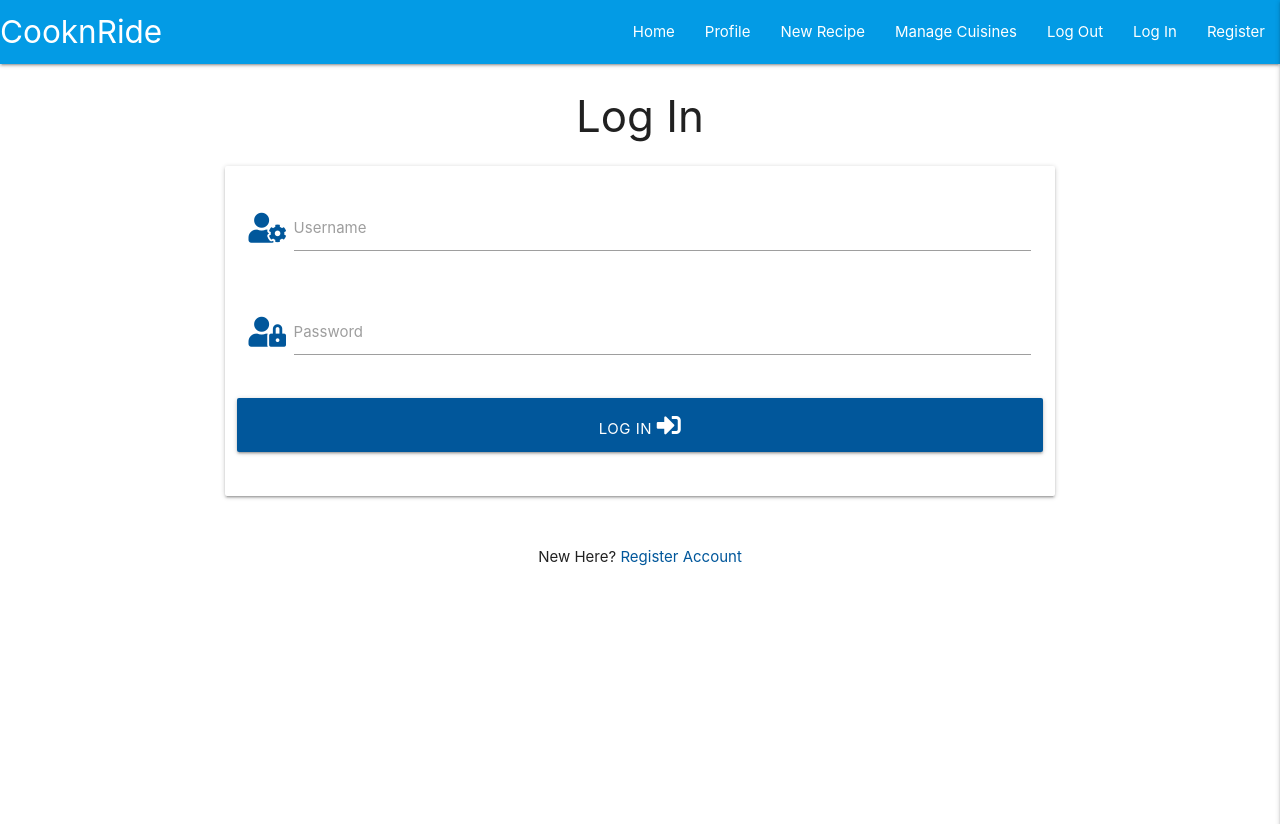
After one commit to ictwise/pp3, a Flask app: page /login in a window 1280 px wide. The commit adds this page. Shown: the top 824 px of the page. Run offline with Flask 2, Linux system fonts and the light colour scheme; some libraries are stand-ins or nearby versions.

Commit message:
Add Login functionality

```diff
--- a/cooknride/routes.py
+++ b/cooknride/routes.py
@@ -11,25 +11,68 @@ def get_recipes():
     recipes = mongo.db.recipes.find()
     return render_template("recipes.html", recipes=recipes)
 
+
 @app.route("/register", methods=["GET", "POST"])
 def register():
     if request.method == "POST":
         # check if username already exists in db
-        existing_user = mongo.db.users.find_one(
-            {"username": request.form.get("username").lower()})
+        existing_user = Users.query.filter(Users.user_name == \
+                                           request.form.get("username").lower()).all()
 
         if existing_user:
             flash("Username already exists")
             return redirect(url_for("register"))
 
-        register = {
-            "username": request.form.get("username").lower(),
-            "email": request.form.get("email").lower(),
-            "password": generate_password_hash(request.form.get("password"))
-        }
-        mongo.db.users.insert_one(register)
+        user = Users(
+            user_name=request.form.get("username").lower(),
+            email=request.form.get("email").lower(),
+            password=generate_password_hash(request.form.get("password"))
+        )
+
+        db.session.add(user)
+        db.session.commit()
 
         # put the new user into 'session' cookie
         session["user"] = request.form.get("username").lower()
         flash("Registration Successful!")
+        return redirect(url_for("profile", username=session["user"]))
+
     return render_template("register.html")
+
+@app.route("/login", methods=["GET", "POST"])
+def login():
+    if request.method == "POST":
+        # check if username exists in db
+        existing_user = Users.query.filter(Users.user_name == \
+                                           request.form.get("username").lower()).all()
+
+        if existing_user:
+            print(request.form.get("username"))
+            # ensure hashed password matches user input
+            if check_password_hash(
+                    existing_user[0].password, request.form.get("password")):
+                        session["user"] = request.form.get("username").lower()
+                        flash("Welcome, {}".format(
+                            request.form.get("username")))
+                        return redirect(url_for(
+                            "profile", username=session["user"]))
+            else:
+                # invalid password match
+                flash("Incorrect Username and/or Password")
+                return redirect(url_for("login"))
+
+        else:
+            # username doesn't exist
+            flash("Incorrect Username and/or Password")
+            return redirect(url_for("login"))
+
+    return render_template("login.html")
+
+
+@app.route("/profile/<username>", methods=["GET", "POST"])
+def profile(username):
+
+    if "user" in session:
+        return render_template("profile.html", username=session["user"])
+
+    return redirect(url_for("login"))
--- a/cooknride/templates/base.html
+++ b/cooknride/templates/base.html
@@ -25,7 +25,7 @@
 					<li><a href="#">New Recipe</a></li>
 					<li><a href="#">Manage Cuisines</a></li>
 					<li><a href="#">Log Out</a></li>
-					<li><a href="#">Log In</a></li>
+					<li><a href="{{ url_for('login') }}">Log In</a></li>
 					<li><a href="{{ url_for('register') }}">Register</a></li>
 				</ul>
 			</div>
@@ -39,7 +39,7 @@
             <li><a href="#">New Recipe</a></li>
             <li><a href="#">Manage Cuisines</a></li>
             <li><a href="#">Log Out</a></li>
-            <li><a href="#">Log In</a></li>
+            <li><a href="{{ url_for('login') }}">Log In</a></li>
             <li><a href="{{ url_for('register') }}">Register</a></li>
 		</ul>
 	</header>
--- /dev/null
+++ b/cooknride/templates/login.html
@@ -0,0 +1,46 @@
+{% extends "base.html" %}
+{% block content %}
+
+    <h3 class="center-align">Log In</h3>
+
+    <div class="row">
+        <form class="col s12 m8 offset-m2" method="POST" action="{{ url_for('login') }}">
+            <div class="card-panel">
+                <!-- username -->
+                <div class="row">
+					<div class="input-field col s12">
+						<i class="fas fa-user-cog prefix light-blue-text text-darken-4"></i>
+						<input id="username" name="username" type="text" minlength="5"
+                            maxlength="15" pattern="^[a-zA-Z0-9]{5,15}$" class="validate" required>
+						<label for="username">Username</label>
+					</div>
+                </div>
+                <!-- passowrd -->
+                <div class="row">
+                    <div class="input-field col s12">
+						<i class="fas fa-user-lock prefix light-blue-text text-darken-4"></i>
+                        <input id="password" name="password" type="password" minlength="5"
+                            maxlength="15" pattern="^[a-zA-Z0-9]{5,15}$" class="validate" required>
+                        <label for="password">Password</label>
+                    </div>
+                </div>
+                <!-- login -->
+                <div class="row">
+                    <button type="submit" class="col s12 btn-large light-blue darken-4 text-shadow">
+                        Log In <i class="fas fa-sign-in-alt"></i>
+                    </button>
+                </div>
+            </div>
+        </form>
+    </div>
+
+    <div class="row">
+        <div class="col s12">
+            <p class="center-align">
+                New Here?
+                <a href="{{ url_for('register') }}" class="light-blue-text text-darken-4">Register Account</a>
+            </p>
+        </div>
+    </div>
+
+{% endblock %}
```
Also changed, not shown: cooknride/templates/register.html (+9 -0 lines).
